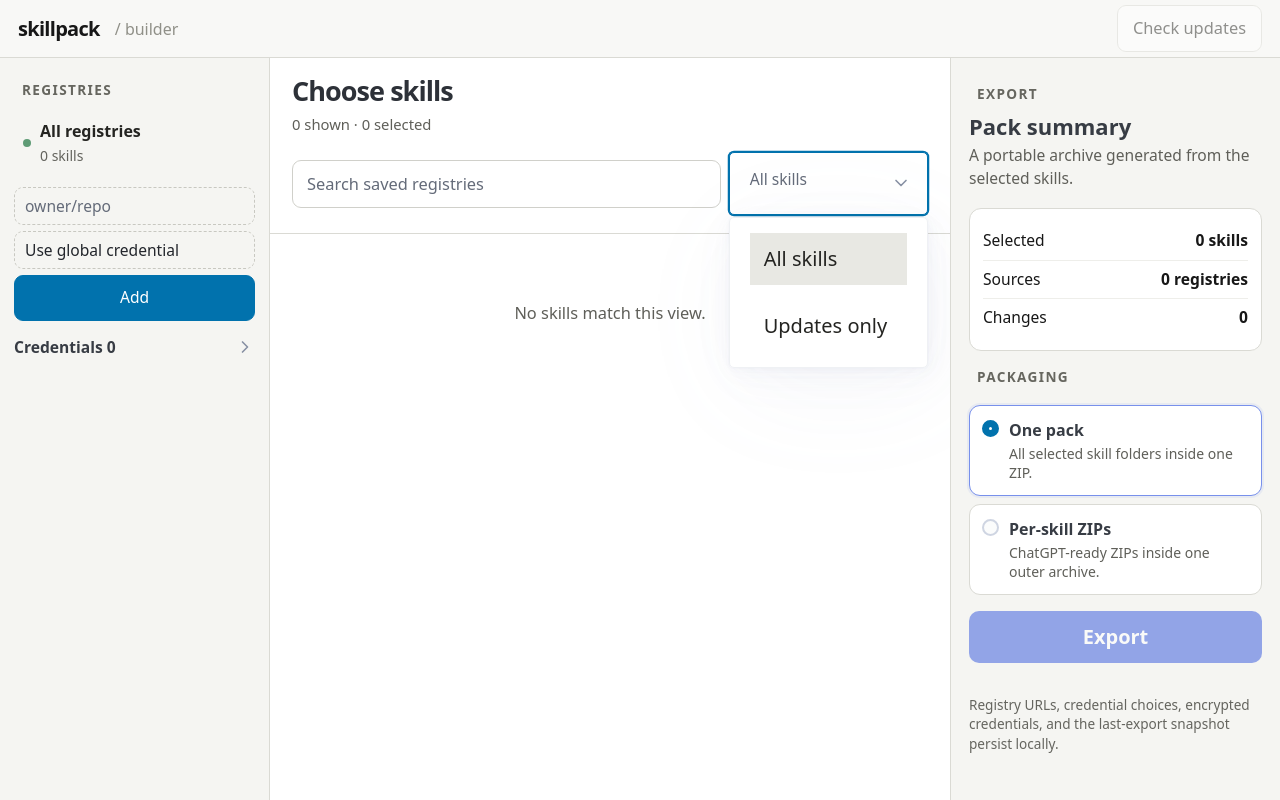
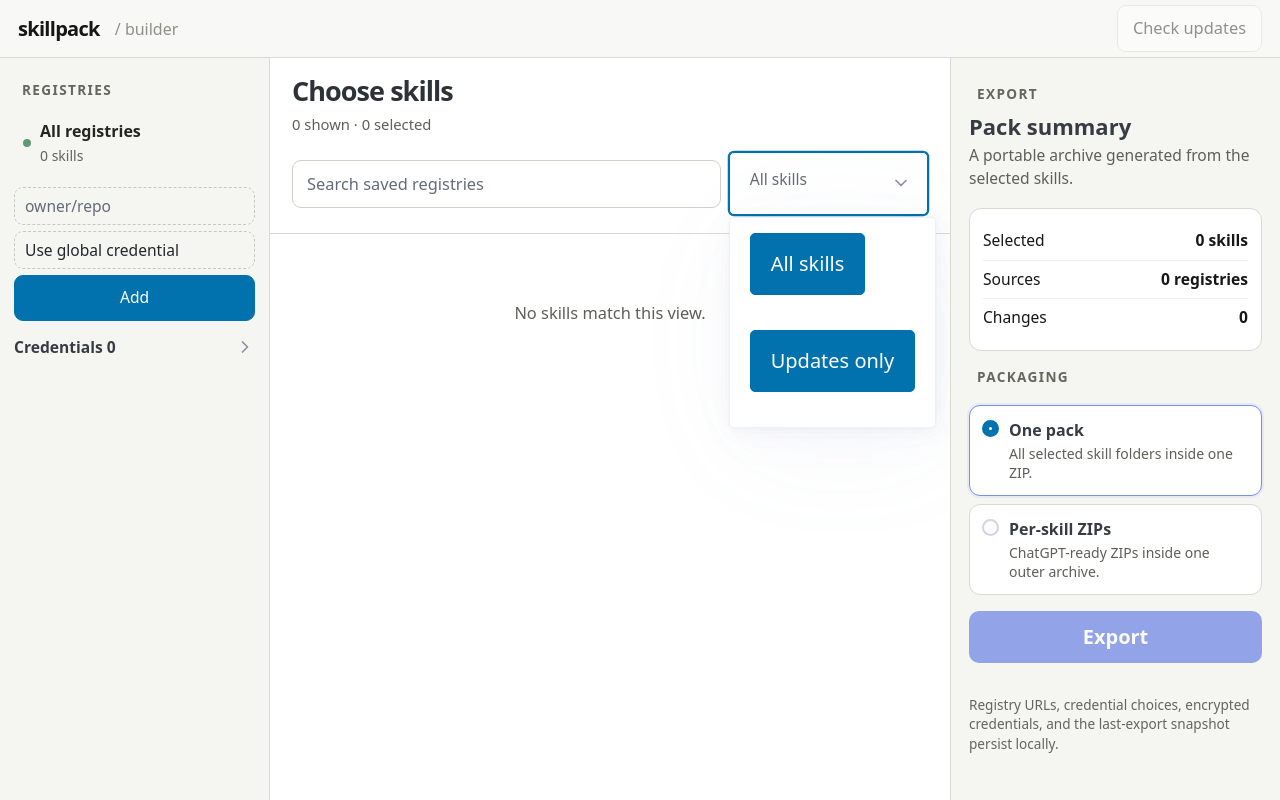
Before and after one commit to martesi/skillpack, a Svelte app: page / in a window 1280 px wide. Both pictures are taken after a click on the heading "All skills". Built offline with nearby package versions, Linux system fonts and the light colour scheme.

Commit message:
fix: expose filter option names

```diff
--- a/src/App.svelte
+++ b/src/App.svelte
@@ -709,13 +709,13 @@
         <div class="search-row">
           <input aria-label="Search skills" placeholder="Search saved registries" bind:value={search} />
           <details class="dropdown filter-dropdown">
-            <summary aria-haspopup="listbox">{statusFilter === 'all' ? 'All skills' : 'Updates only'}</summary>
-            <ul role="listbox" aria-label="Filter skills">
+            <summary aria-haspopup="menu">{statusFilter === 'all' ? 'All skills' : 'Updates only'}</summary>
+            <ul aria-label="Filter skills">
               <li>
-                <button type="button" role="option" aria-selected={statusFilter === 'all'} onclick={(event) => chooseStatusFilter('all', event)}>All skills</button>
+                <button type="button" aria-pressed={statusFilter === 'all'} onclick={(event) => chooseStatusFilter('all', event)}>All skills</button>
               </li>
               <li>
-                <button type="button" role="option" aria-selected={statusFilter === 'updates'} onclick={(event) => chooseStatusFilter('updates', event)}>Updates only</button>
+                <button type="button" aria-pressed={statusFilter === 'updates'} onclick={(event) => chooseStatusFilter('updates', event)}>Updates only</button>
               </li>
             </ul>
           </details>
```
